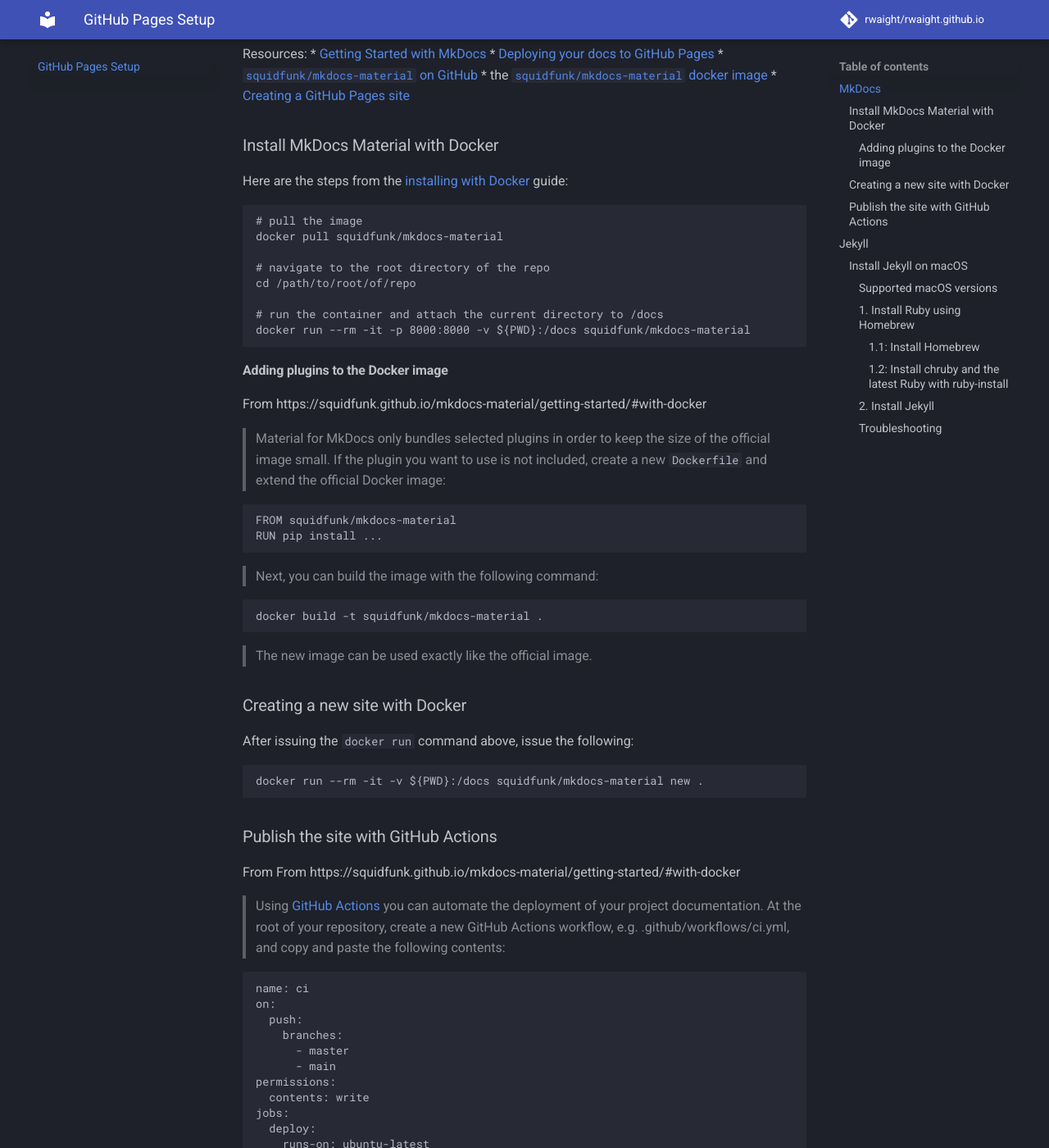
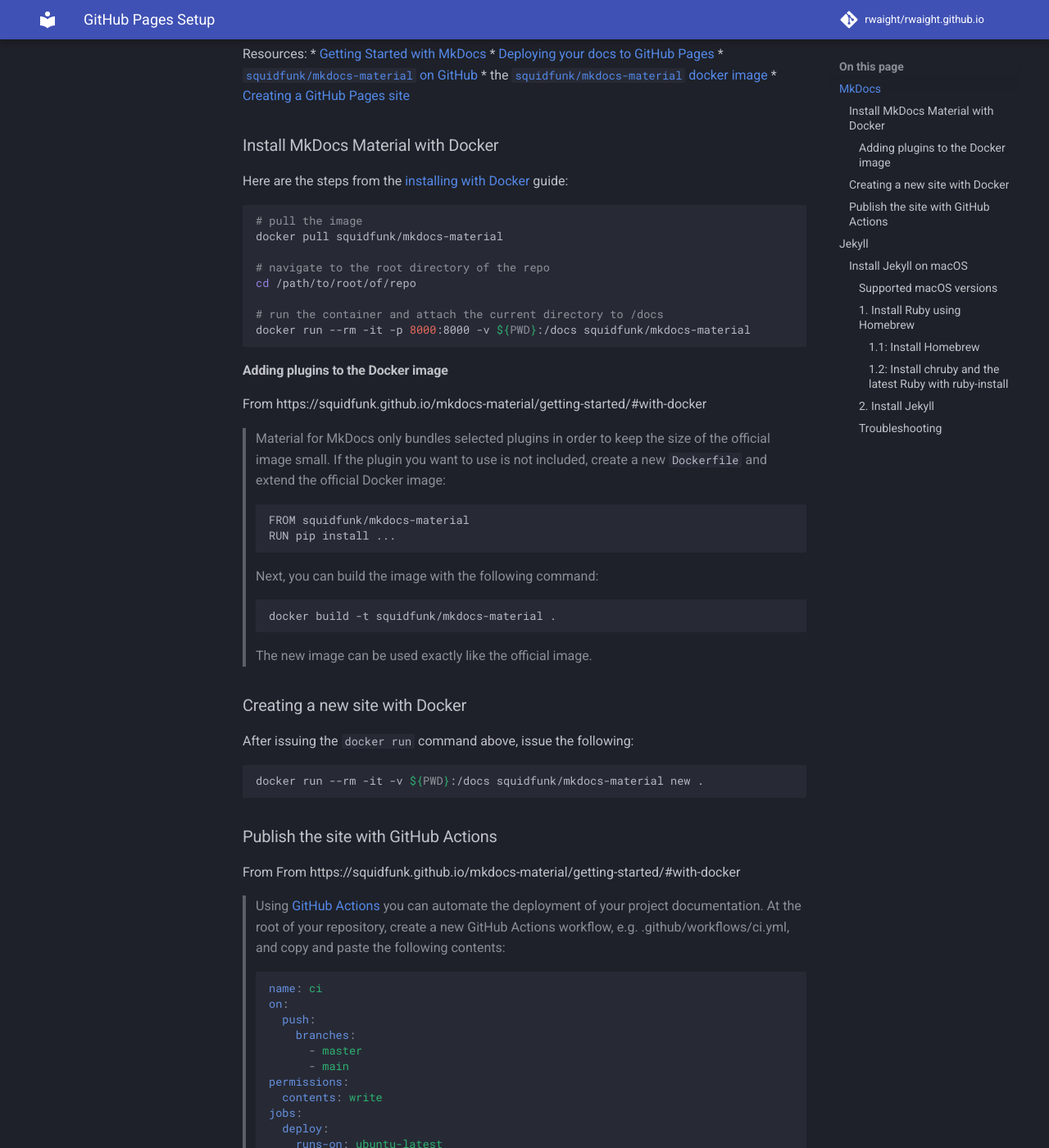
Before and after one commit to rwaight/rwaight.github.io, an MkDocs documentation site: the page built from docs/setup-github-pages.md, in a window 1280 px wide and 1400 px high, scrolled down 291 px. Shown: the whole window at 82% size. Built offline with MkDocs 1.6.1 and Material for MkDocs 9.7.7, drawn with Linux system fonts in a browser that asks for light colours; plug-ins that fetch from the network failed and are left out; comment, search, counter and statistics services are not loaded; some of the changed text lies outside the part shown.

Commit message:
build: update markdown_extensions

```diff
--- a/mkdocs.yml
+++ b/mkdocs.yml
@@ -7,7 +7,7 @@
 # https://www.mkdocs.org/user-guide/configuration/#nav
 nav:
   - 'index.md'
-  - 'setup-github-pages.md'
+  #- 'setup-github-pages.md'
   - Blog:
     - blog/index.md
 
@@ -20,6 +20,7 @@
     - header.autohide
     # https://squidfunk.github.io/mkdocs-material/setup/setting-up-navigation/#setting-up-navigation
     - navigation.instant
+    - navigation.sections
     - navigation.tracking
     - navigation.tabs
   icon:
@@ -36,6 +37,25 @@
 # https://squidfunk.github.io/mkdocs-material/setup/adding-a-git-repository/#code-actions
 edit_uri: edit/main/docs/
 
+markdown_extensions:
+  # not sure if 'pymdownx.github' works
+  #- pymdownx.github
+  # https://squidfunk.github.io/mkdocs-material/setup/extensions/python-markdown/#definition-lists
+  #- def_list
+  # https://squidfunk.github.io/mkdocs-material/reference/diagrams/#configuration
+  - pymdownx.superfences:
+      custom_fences:
+        - name: mermaid
+          class: mermaid
+          format: !!python/name:pymdownx.superfences.fence_code_format
+  # https://squidfunk.github.io/mkdocs-material/reference/lists/#using-task-lists
+  # https://squidfunk.github.io/mkdocs-material/setup/extensions/python-markdown-extensions/#tasklist
+  - pymdownx.tasklist:
+      custom_checkbox: true
+  - toc:
+      title: On this page
+      permalink: true
+
 # https://www.mkdocs.org/user-guide/configuration/#plugins
 plugins:
   # https://squidfunk.github.io/mkdocs-material/setup/ensuring-data-privacy/#built-in-privacy-plugin
```
